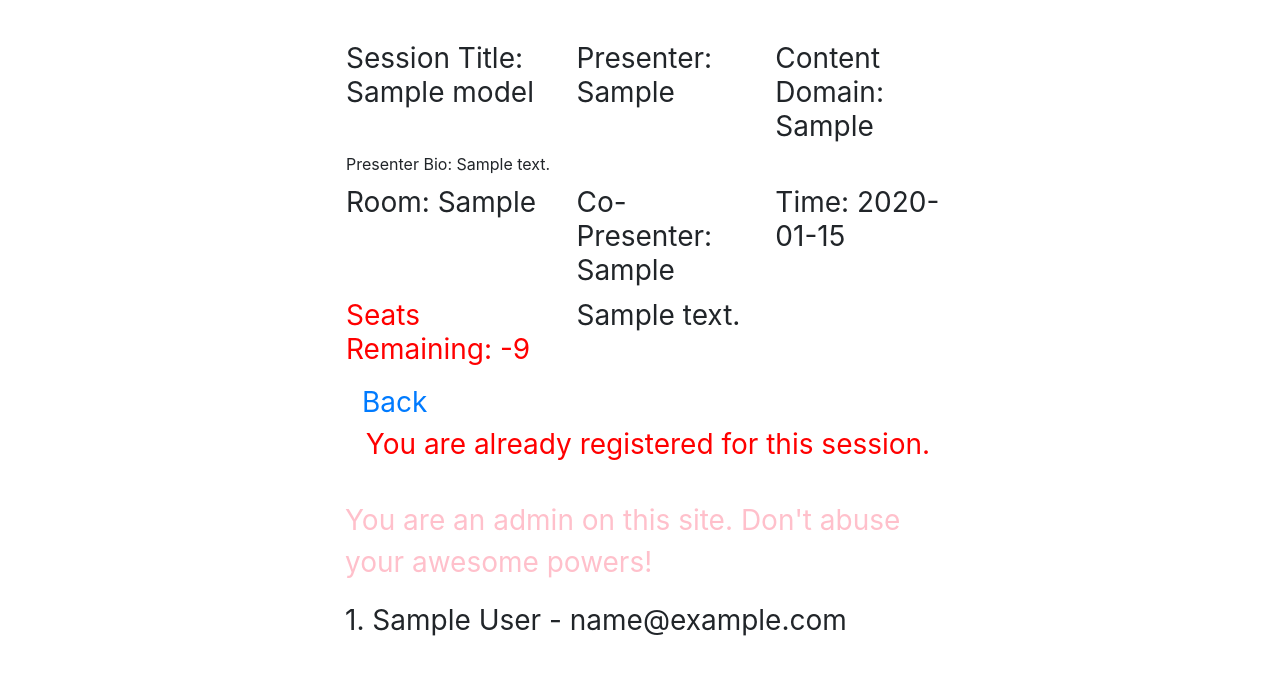
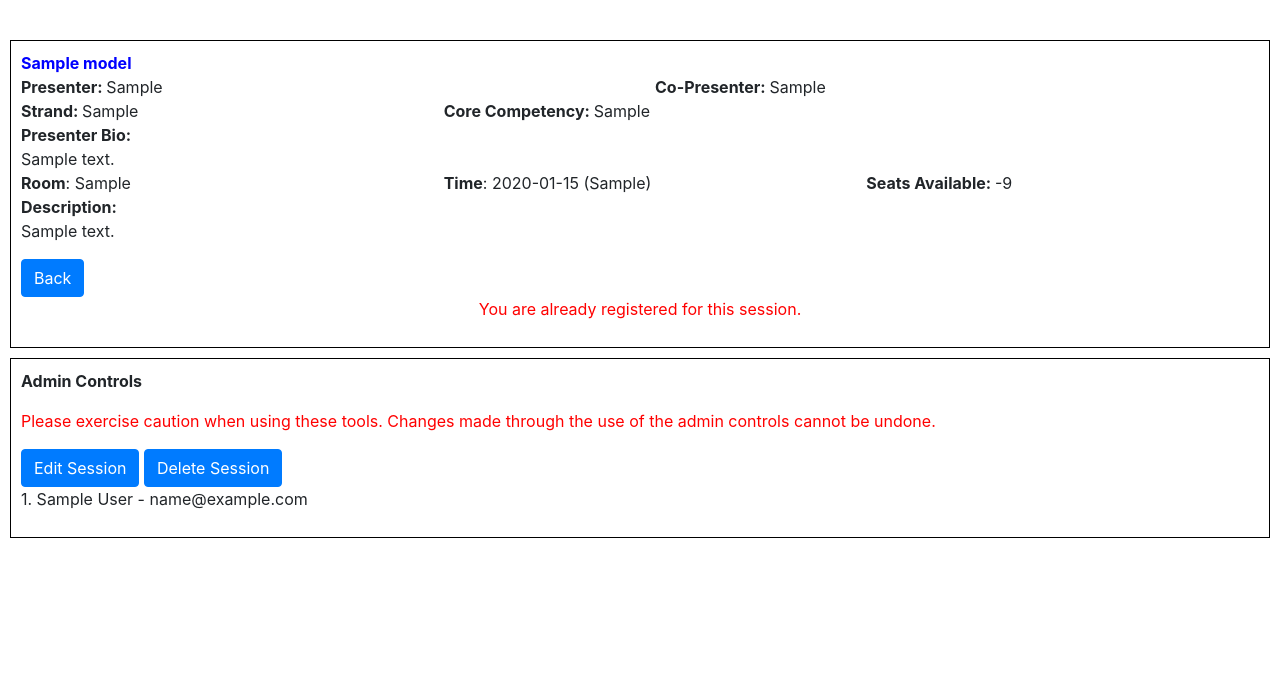
Before and after one commit to dmcgeary76/conference_scheduler, a Django app: page /details/1 in a window 1280 px wide. Shown: the part 76-751 px from the top of the page. Run offline with Django 3.2, Linux system fonts and the light colour scheme; a user stored in the database is signed in; tables that the repository leaves empty hold one stand-in row (values such as "Sample post"); some libraries are stand-ins or nearby versions.

Commit message:
Add files via upload

```diff
--- a/ecwc_sessions/templates/details.html
+++ b/ecwc_sessions/templates/details.html
@@ -1,131 +1,112 @@
 {% extends 'base.html' %}
 {% block content %}
 {% load mathfilters %}
-{% if request.user_agent.is_pc %}
-  <div class="trg_det">
-    <table class="center">
-      <tbody>
-        <tr>
-          <td colspan="3"><h2>{{ sesh.title }}</h2></td>
-        </tr>
-          <td><b>Presenter</b>: {{ sesh.presenter }}</td>
-          <td><b>Strand</b>: {{ sesh.domain }}</td>
-          <td><b>Core Competency</b>: {{ sesh.comp }}</td>
-        <tr>
-          <td colspan="3"><b>Presenter Bio</b>: {{ sesh.p_bio }}</td>
-        </tr>
-        <tr>
-          <td><b>Room</b>: {{ sesh.room }}</td>
-          <td><b>Co-Presenter</b>: {{ sesh.coop }}</td>
-          <td><b>Time</b>: {{ sesh.time_slot }} ({{ sesh.duration }})</td>
-        </tr>
-        <tr>
-          <td colspan="3">{{ sesh.description|linebreaks }}</td>
-        </tr>
-        <tr>
-          <td colspan="3" style="color:red;"><b>{{ sesh.room_limit|sub:sesh.seats }}</b> seats remaining.</td>
-        </tr>
-        <tr>
-          <td colspan="3">
+
+<div style="border: 1px solid black; padding: 10px; margin: 10px;">
+  <div class="row">
+    <div class="col-sm-12" style="color:blue;">
+      <b>{{ sesh.title }}</b>
+    </div>
+  </div>
+
+  <div class="row">
+  {% if sesh.coop != '' %}
+    <div class="col-sm-6">
+      <b>Presenter: </b>{{ sesh.presenter }}
+    </div>
+    <div class="col-sm-6">
+      <b>Co-Presenter: </b>{{ sesh.coop }}
+    </div>
+  {% else %}
+    <div class="col-sm-12">
+      <b>Presenter: </b>{{ sesh.presenter }}
+    </div>
+  {% endif %}
+  </div>
+
+  <div class="row">
+    <div class="col-sm-4">
+      <b>Strand: </b>{{ sesh.domain }}
+    </div>
+    <div class="col-sm-8">
+      <b>Core Competency: </b>{{ sesh.comp }}
+    </div>
+  </div>
+
+  {% if sesh.p_bio != '' %}
+  <div class="row">
+    <div class="col-sm-12">
+      <b>Presenter Bio: </b><br />{{ sesh.p_bio }}
+    </div>
+  </div>
+  {% endif %}
+
+  <div class="row">
+    <div class="col-sm-4">
+      <b>Room</b>: {{ sesh.room }}
+    </div>
+    <div class="col-sm-4">
+      <b>Time</b>: {{ sesh.time_slot }} ({{ sesh.duration }})
+    </div>
+    <div class="col-sm-4">
+      <b>Seats Available: </b>{{ sesh.room_limit|sub:sesh.seats }}
+    </div>
+  </div>
+
+  <div class="row">
+    <div class="col-sm-12">
+      <b>Description: </b><br />{{ sesh.description|linebreaks }}
+    </div>
+  </div>
+
+  <div class="row">
+    <div class="col-sm-12">
       <form action='.' method='POST'>{% csrf_token %}
         <input type="hidden" name="time_slot" value="{{  sesh.time_slot }}"></input>
         <input type="hidden" name="session_id" value="{{ sesh.id }}"</input>
         <input type="hidden" name="user_id" value="{{ user.id }}"></input>
-              <a class="nav-link" href="{% url 'list_all_view' sesh.time_slot %}">Back</a>
+        <a class="btn btn-primary" href="{% url 'list_all_view' sesh.time_slot %}" role="button">Back</a>
         {% if sesh.room_limit|sub:sesh.seats > 0 and not same_sesh %}
-                <input type="submit" value="Register"></input>
+          <input class="btn btn-primary" type="submit" value="Register"></input>
         {% elif sesh.room_limit|sub:sesh.seats == 0 %}
           <div class="error_msg">There are no seats left in this session.</div>
         {% elif same_sesh %}
           <div class="error_msg">You are already registered for this session.</div>
         {% endif %}
       </form>
-          </td>
-        </tr>
-        <tr colspan="3">
+    </div>
+  </div>
+
+  <div class="row">
+    <div class="col-sm-12">
       {% if has_choice and sesh.room_limit > 0 and not same_sesh %}
         <div class="error_msg">You already have a session set for this time.  Registering for this session will drop your previous session from your schedule.</div>
       {% endif %}
-        </tr>
-      </tbody>
-    </table>
-    <p>
-      {% if is_owner %}
-        You are the presenter for this session!
-      {% endif %}
+    </div>
+  </div>
+</div>
+
+<div style="border: 1px solid black; padding: 10px; margin: 10px; background-color: lightred;">
   {% if user.is_staff %}
-        <div><a href="{% url 'edit_session_view' sesh.id %}">Edit Session</a></div>
-        <div><a href="{% url 'delete_session_view' sesh.id %}">Delete Session</a></div>
-      {% endif %}
-    </p>
-    <p>
-      {% if is_owner or user.is_staff %}
+    <p><b>Admin Controls</b></p>
+    <div class="row">
+      <div class="col-sm-12">
+          <p style="color:red;">Please exercise caution when using these tools. Changes made through the use of the admin controls cannot be undone.</p>
+      </div>
+    </div>
+    <div class="row">
+      <div class="col-sm-12">
+        <a class="btn btn-primary" href="{% url 'edit_session_view' sesh.id %}">Edit Session</a>
+        <a class="btn btn-primary" href="{% url 'delete_session_view' sesh.id %}">Delete Session</a>
+      </div>
+    </div>
+    <div class="row">
+      <div class="col-sm-12">
         {% for attendee in attendees %}
           <p>{{ forloop.counter }}. {{ attendee.first_name }} {{ attendee.last_name }} - {{ attendee.email }}</p>
         {% endfor %}
-      {% endif %}
-    </p>
       </div>
-{% else %}
-  <div class="trg_det">
-    <table class="center">
-      <tbody>
-        <tr class="det_mobile">
-          <td>Session Title: {{ sesh.title }}</td>
-          <td>Presenter: {{ sesh.presenter }}</td>
-          <td>Content Domain: {{ sesh.domain }}</td>
-        </tr>
-        <tr>
-          <td colspan="3">Presenter Bio: {{ sesh.p_bio }}</td>
-        </tr>
-        <tr class="det_mobile">
-          <td>Room: {{ sesh.room }}</td>
-          <td>Co-Presenter: {{ sesh.coop }}</td>
-          <td>Time: {{ sesh.time_slot }}</td>
-        </tr>
-        <tr class="det_mobile">
-          <td style="color:red;">Seats Remaining: {{ sesh.room_limit|sub:sesh.seats }}</td>
-          <td colspan="2">{{ sesh.description|linebreaks }}</td>
-        </tr>
-        <tr class="det_mobile">
-          <td colspan="3">
-            <form action='.' method='POST'>{% csrf_token %}
-              <input type="hidden" name="time_slot" value="{{  sesh.time_slot }}"></input>
-              <input type="hidden" name="session_id" value="{{ sesh.id }}"</input>
-              <input type="hidden" name="user_id" value="{{ user.id }}"></input>
-              <a class="nav-link" href="{% url 'list_all_view' sesh.time_slot %}">Back</a>
-              {% if sesh.room_limit|sub:sesh.seats > 0 and not same_sesh %}
-                <input type="submit" value="Register"></input>
-              {% elif sesh.room_limit|sub:sesh.seats == 0 %}
-                <div class="error_msg">There are no seats left in this session.</div>
-              {% elif same_sesh %}
-                <div class="error_msg">You are already registered for this session.</div>
-              {% endif %}
-            </form>
-          </td>
-        </tr>
-        <tr colspan="3" class="det_mobile">
-          {% if has_choice and sesh.room_limit > 0 and not same_sesh %}
-            <div class="error_msg" style="font-size:28px;">You already have a session set for this time.  Registering for this session will drop your previous session from your schedule.</div>
-          {% endif %}
-        </tr>
-      </tbody>
-    </table>
-    <p class="det_mobile">
-      {% if is_owner %}
-        You are the presenter for this session!
-      {% endif %}
-      {% if user.is_staff %}
-        <span  class="det_mobile" style="color:pink;">You are an admin on this site. Don't abuse your awesome powers!</span>
-      {% endif %}
-    </p>
-    <p class="det_mobile">
-      {% if is_owner or user.is_staff %}
-        {% for attendee in attendees %}
-          <p class="det_mobile">{{ forloop.counter }}. {{ attendee.first_name }} {{ attendee.last_name }} - {{ attendee.email }}</p>
-        {% endfor %}
-      {% endif %}
-    </p>
     </div>
   {% endif %}
+</div>
 {% endblock %}
```
Also changed, not shown: ecwc_sessions/templates/list_all.html (+12 -46 lines), ecwc_sessions/templates/my_schedule.html (+17 -59 lines). Lines whose indentation alone changed are shown as unchanged.
